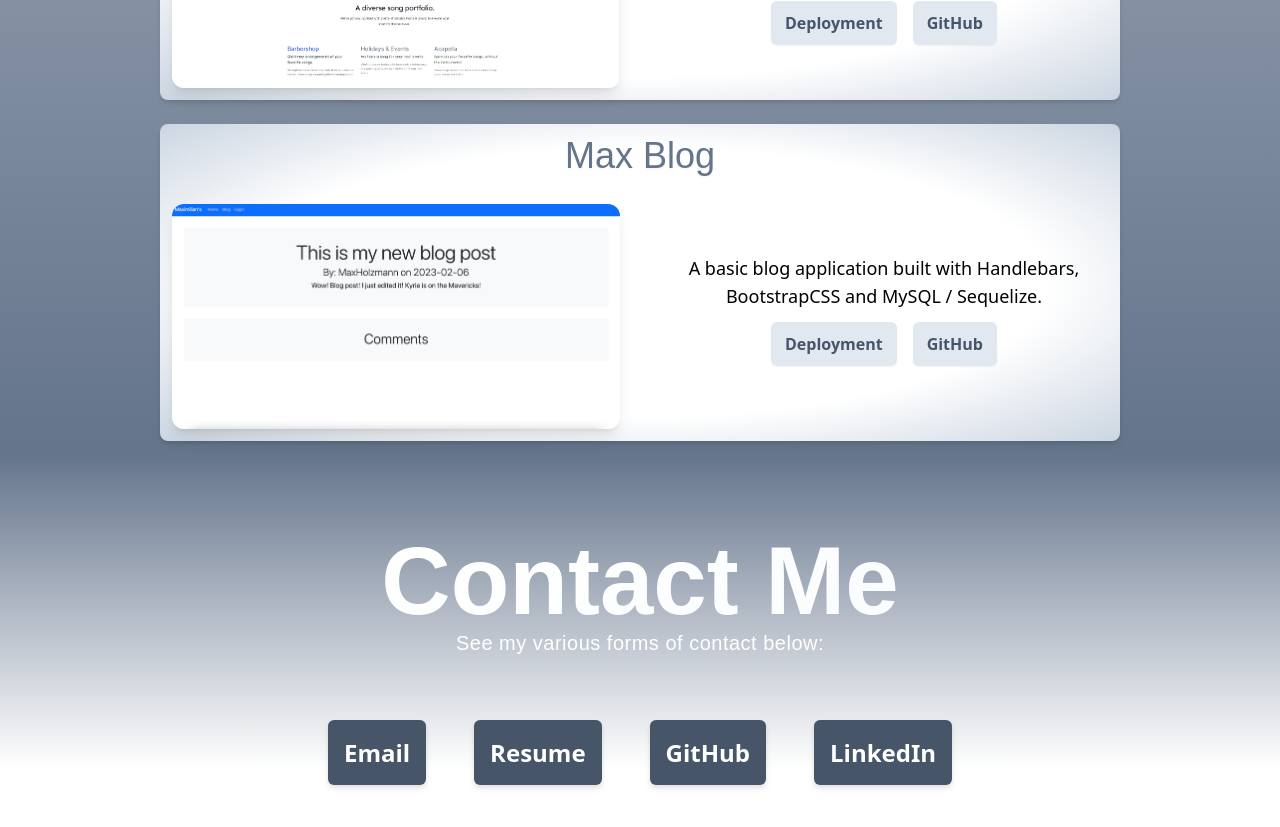
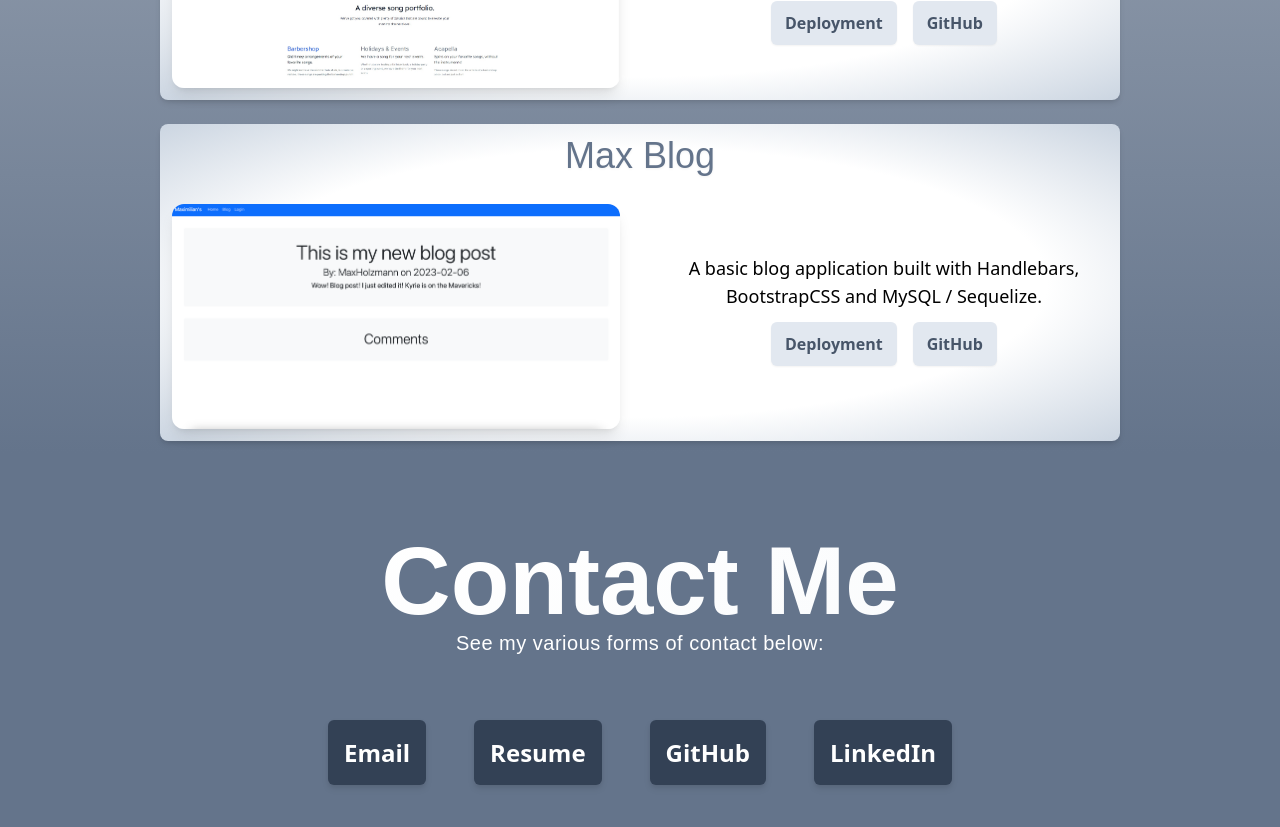
Before and after one commit to MaxHolzmann/portfolio, a Next.js app: page / in a window 1280 px wide. Shown: the part 3546-4373 px from the top of the page. Built offline with nearby package versions, Linux system fonts and the light colour scheme.

Commit message:
fixes up contact section on bottom of website

```diff
--- a/app/page.js
+++ b/app/page.js
@@ -142,17 +142,17 @@ export default function Home() {
           github={projectMaxBlog.github}
         ></Project>
       </section>
-      <section className="mb-10 flex flex-col place-items-center  justify-center bg-gradient-to-b from-slate-500 to-white text-center">
+      <section className="flex flex-col place-items-center justify-center bg-gradient-to-b from-slate-500 to-slate-500 pb-36 text-center">
         <h1 className="animate-text bg-gradient-radial from-white to-slate-50 bg-clip-text pt-20 font-bebas text-8xl font-semibold text-transparent md:mt-0">
           Contact Me
         </h1>
         <p className="mb-10 text-center font-bebas text-xl tracking-wide text-white">
           See my various forms of contact below:
         </p>
-        <div className="mt-10 flex flex-col gap-12 sm:flex-row">
+        <div className="mt-10 flex flex-col gap-12 gap-y-16 sm:flex-row">
           <button>
             <a
-              className="rounded-md bg-slate-600 p-4 text-2xl font-bold text-white drop-shadow-md hover:bg-slate-500"
+              className="rounded-md bg-slate-700 p-4 text-2xl font-bold text-white drop-shadow-md hover:bg-slate-500"
               href="mailto:max@holzmann.io"
             >
               Email
@@ -160,7 +160,7 @@ export default function Home() {
           </button>
           <button>
             <a
-              className="rounded-md bg-slate-600 p-4 text-2xl font-bold text-white drop-shadow-md hover:bg-slate-500"
+              className="rounded-md bg-slate-700 p-4 text-2xl font-bold text-white drop-shadow-md hover:bg-slate-500"
               href="https://resume.io/r/HEv3It4mA"
               target="_blank"
             >
@@ -171,7 +171,7 @@ export default function Home() {
             <a
               href="https://www.github.com/MaxHolzmann"
               target="_blank"
-              className="rounded-md bg-slate-600 p-4 text-2xl font-bold text-white drop-shadow-md hover:bg-slate-500"
+              className="rounded-md bg-slate-700 p-4 text-2xl font-bold text-white drop-shadow-md hover:bg-slate-500"
             >
               GitHub
             </a>
@@ -180,7 +180,7 @@ export default function Home() {
             <a
               href="https://www.linkedin.com/in/maximilian-holzmann-416483216/"
               target="_blank"
-              className="rounded-md bg-slate-600 p-4 text-2xl font-bold text-white drop-shadow-md hover:bg-slate-500"
+              className="rounded-md bg-slate-700 p-4 text-2xl font-bold text-white drop-shadow-md hover:bg-slate-500"
             >
               LinkedIn
             </a>
```
